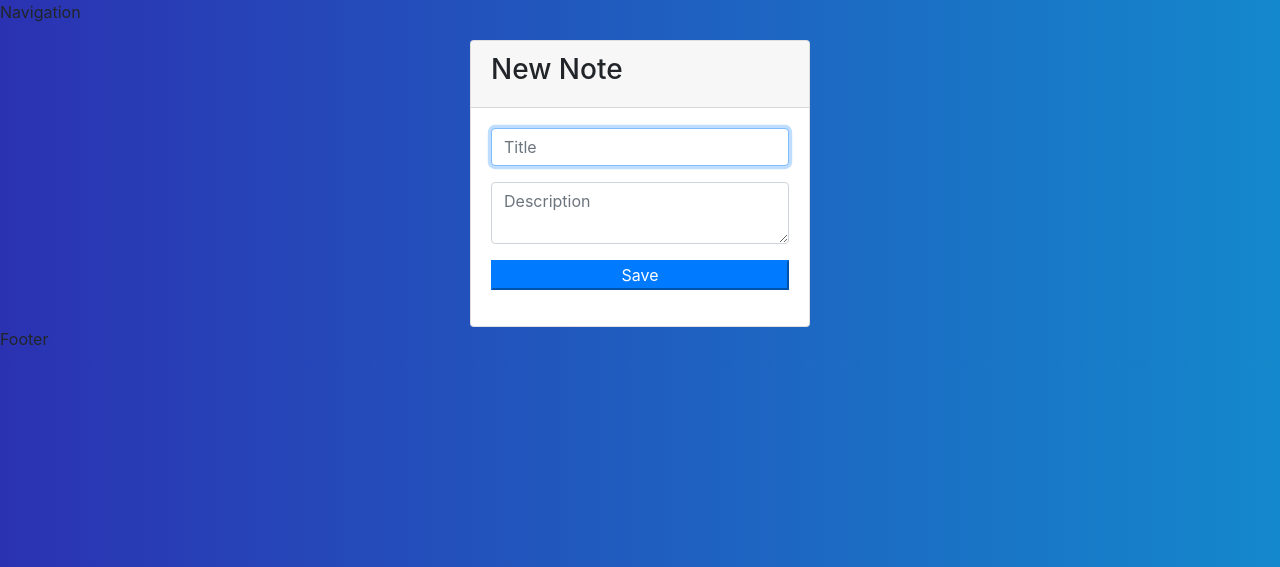
After one commit to banquerif/Objectivize, a Node server app: page /notes/add in a window 1280 px wide. The commit adds this page. Shown: the top 567 px of the page. Run offline with Node 20, Linux system fonts and the light colour scheme; some libraries are stand-ins or nearby versions.

Commit message:
CRUD (Create, Read, Update, Delete)
CRUD (Create, Read, Update, Delete)

```diff
--- a/package.json
+++ b/package.json
@@ -4,12 +4,13 @@
   "description": "",
   "main": "index.js",
   "scripts": {
-    "dev": "nodemon src/index.js"
+    "start": "nodemon src/index.js"
   },
   "keywords": [],
   "author": "",
   "license": "ISC",
   "dependencies": {
+    "@handlebars/allow-prototype-access": "^1.0.3",
     "bcryptjs": "^2.4.3",
     "connect-flash": "^0.1.1",
     "express": "^4.17.1",
--- a/src/index.js
+++ b/src/index.js
@@ -2,20 +2,24 @@ const express = require('express');
 const path = require('path');
 const exphbs = require('express-handlebars');
 const methodOverride = require('method-override');
-const session = require('express-session')
+const session = require('express-session');
+const flash = require('connect-flash')
+const handlebars = require('handlebars');
+const {allowInsecurePrototypeAcces, allowInsecurePrototypeAccess} = require('@handlebars/allow-prototype-access');
 
 /* Initiliazations (Inicializaciones) */
 const app = express();
 require('./database');
 
 /* Settings (Configuraciones) */
-app.set('port', process.env.PORT || 1957);
+app.set('port', process.env.PORT || 3000);
 app.set('views', path.join(__dirname, 'views'));
 app.engine('.hbs', exphbs({
     defaultLayout: 'main.hbs',
     layoutsDir: path.join(app.get('views'), 'layouts'),
     partialsDir: path.join(app.get('views'), 'partials'),
     extname: '.hbs',
+    handlebars: allowInsecurePrototypeAccess(handlebars)
 }));
 app.set('view engine', '.hbs');
 
@@ -27,8 +31,14 @@ app.use(session({
     resave: true,
     saveUninitialized: true,
 }))
+app.use(flash());
 
 /* Global Variables (Variables globales) (Datos accesibles para toda nuestra aplicacion) */
+app.use((req, res, next) => {
+    res.locals.success_msg = req.flash('success_msg');
+    res.locals.error_msg = req.flash('error_msg');
+    next();
+});
 
 /* Routes (Rutas) */
 app.use(require('./routes/index'));
--- a/src/routes/notes.js
+++ b/src/routes/notes.js
@@ -1,8 +1,57 @@
 const express = require('express');
 const router = express.Router();
 
-router.get('/notes', (req, res) => {
-    res.send('Notes from database');
+const Note = require('../models/Note');
+
+router.get('/notes/add', (req, res) => {
+    res.render('notes/new-note');
+})
+
+router.post('/notes/new-note', async (req, res) => {
+    const { title, description } = req.body
+    const errors = [];
+    if (title === "") {
+        errors.push('Please write a title')
+    }
+    if (description === "") {
+        errors.push('Please write a description')
+    }
+    if(errors.length > 0) {
+        res.render('notes/new-note', {
+            errors,
+            title,
+            description
+        })
+    } else {
+        const newNote = new Note({ title, description });
+        await newNote.save();
+        req.flash('success_msg', 'Note added successfully');
+        res.redirect('/notes');
+    }
+
+})
+
+router.get('/notes', async (req, res) => {
+    const notes = await Note.find().sort({date: 'desc'});
+    res.render('notes/all-notes', { notes });
 });
 
+router.get('/notes/edit/:id', async (req, res) => {
+    const note = await Note.findById(req.params.id);
+    res.render('notes/edit-note', {note});
+});
+
+router.put('/notes/edit-note/:id', async (req, res) => {
+    const { title, description } = req.body;
+    await Note.findByIdAndUpdate(req.params.id, {title, description})
+    req.flash('success_msg', 'Note updated succesfully');
+    res.redirect('/notes')
+})
+
+router.delete('/notes/delete/:id', async (req, res) => {
+    await Note.findByIdAndDelete(req.params.id)
+    req.flash('success_msg', 'Note deleted succesfully');
+    res.redirect('/notes');
+})
+
 module.exports = router;
--- a/src/views/layouts/main.hbs
+++ b/src/views/layouts/main.hbs
@@ -4,8 +4,12 @@
     <meta charset="UTF-8">
     <meta name="viewport" content="width=device-width, initial-scale=1.0">
     <title>Notes App</title>
-    <!-- Bootstrap 4 -->
+    <!-- Bootstrap 4 CSS -->
     <link rel="stylesheet" href="https://cdn.jsdelivr.net/npm/bootstrap@4.5.3/dist/css/bootstrap.min.css" integrity="sha384-TX8t27EcRE3e/ihU7zmQxVncDAy5uIKz4rEkgIXeMed4M0jlfIDPvg6uqKI2xXr2" crossorigin="anonymous">
+
+    <!-- Font Awesome -->
+    <link rel="stylesheet" href="https://pro.fontawesome.com/releases/v5.10.0/css/all.css" integrity="sha384-AYmEC3Yw5cVb3ZcuHtOA93w35dYTsvhLPVnYs9eStHfGJvOvKxVfELGroGkvsg+p" crossorigin="anonymous"/
+
     <!-- Custom CSS -->
     <link rel="stylesheet" href="/css/main.css">
 </head>
@@ -13,9 +17,14 @@
     <p>Navigation</p>
 
     <main class="container">
+        {{> messages}}
         {{{ body }}}
     </main>
 
     <p>Footer</p>
+
+    <!-- Bootstrap 4 Script -->
+    <script src="https://code.jquery.com/jquery-3.5.1.slim.min.js" integrity="sha384-DfXdz2htPH0lsSSs5nCTpuj/zy4C+OGpamoFVy38MVBnE+IbbVYUew+OrCXaRkfj" crossorigin="anonymous"></script>
+    <script src="https://cdn.jsdelivr.net/npm/bootstrap@4.5.3/dist/js/bootstrap.bundle.min.js" integrity="sha384-ho+j7jyWK8fNQe+A12Hb8AhRq26LrZ/JpcUGGOn+Y7RsweNrtN/tE3MoK7ZeZDyx" crossorigin="anonymous"></script>
 </body>
 </html>
--- /dev/null
+++ b/src/views/notes/new-note.hbs
@@ -0,0 +1,29 @@
+{{#each errors}}
+<div class="alert alert-danger alert-dismissible fade show" role="alert">
+    {{this}}
+  <button type="button" class="close" data-dismiss="alert" aria-label="Close">
+    <span aria-hidden="true">&times;</span>
+  </button>
+</div>
+{{/each}}
+
+<div class="col-md-4 mx-auto">
+    <div class="card">
+        <div class="card-header">
+            <h3>New Note</h3>
+        </div>
+        <div class="card-body">
+            <form action="/notes/new-note" method="POST">
+                <div class="form-group">
+                    <input class="form-control" type="text" name="title" placeholder="Title" autofocus>
+                </div>
+                <div class="form-group">
+                    <textarea class="form-control" name="description" placeholder="Description"></textarea>
+                </div>
+                <div class="form-group">
+                    <button class="button btn-primary btn-block" type="submit">Save</button>
+                </div>
+            </form>
+        </div>
+    </div>
+</div>
--- /dev/null
+++ b/src/views/partials/messages.hbs
@@ -0,0 +1,8 @@
+{{#if success_msg}}
+<div class="alert alert-success alert-dismissible fade show" role="alert">
+    {{success_msg}}
+  <button type="button" class="close" data-dismiss="alert" aria-label="Close">
+    <span aria-hidden="true">&times;</span>
+  </button>
+</div>
+{{/if}}
```
Also changed, not shown: src/models/Note.js (added, +10 -0 lines), src/views/notes/all-notes.hbs (added, +25 -0 lines), src/views/notes/edit-note.hbs (added, +22 -0 lines), 1 other file.
